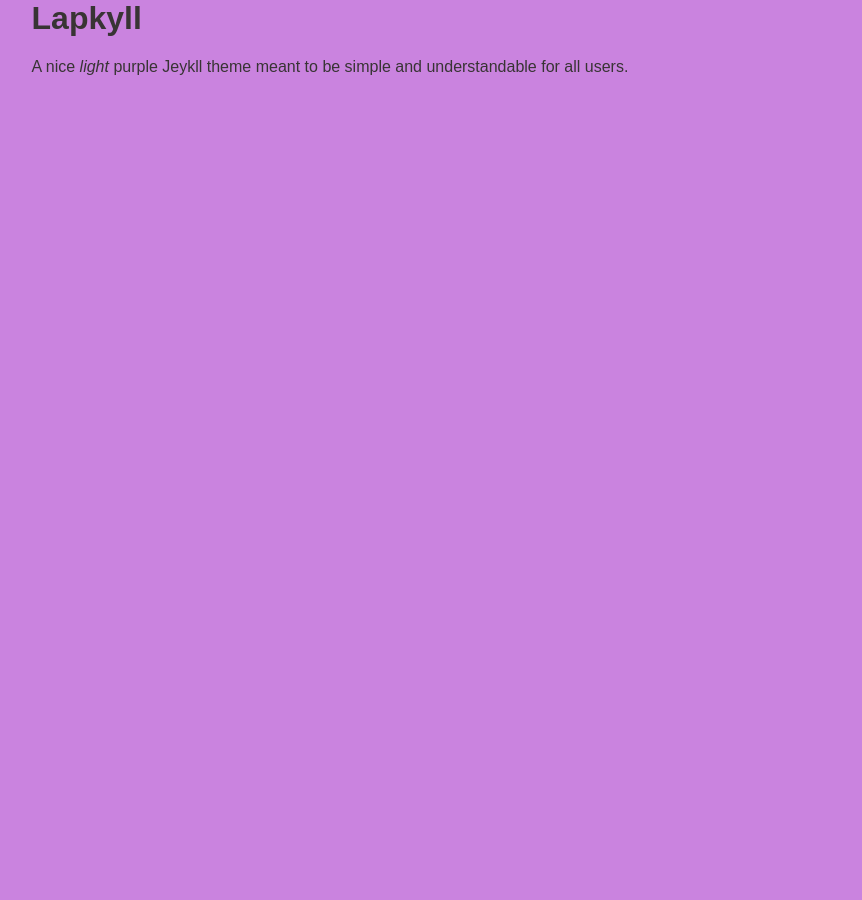
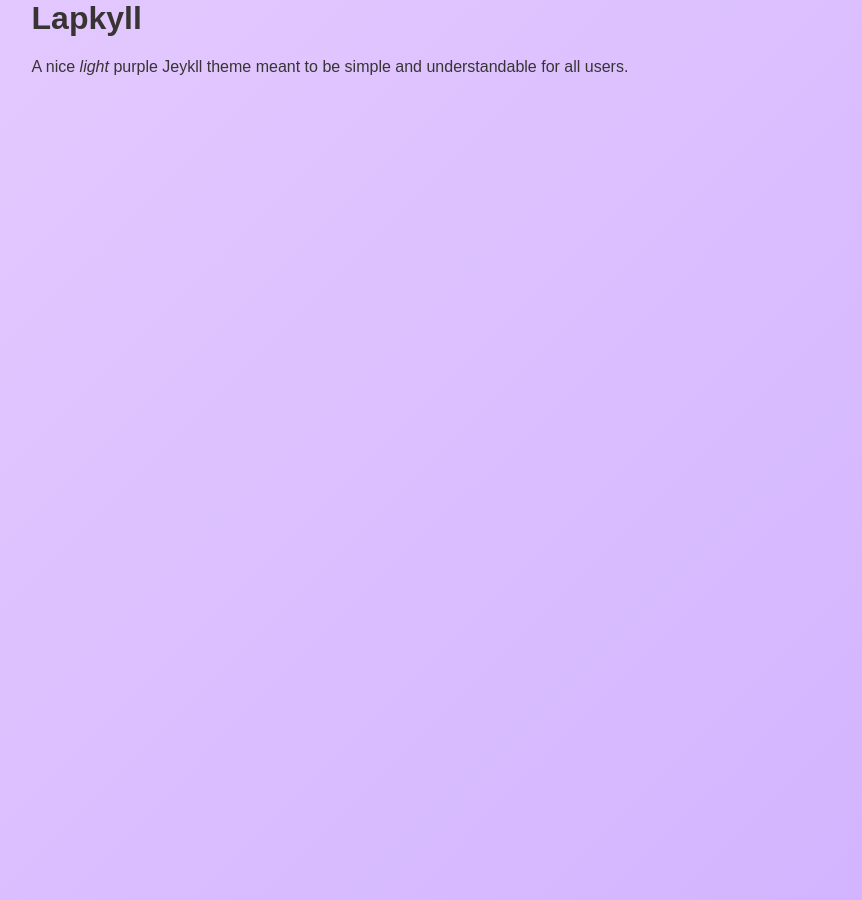
Before and after one commit to LapisGit/Lapkyll, a Jekyll site: the page built from index.md, in a window 1280 px wide. Shown: the whole page, without its empty margins (297-1159 px from the left). Built offline with Jekyll 4.4.1, drawn with Linux system fonts in a browser that asks for light colours.

Commit message:
funny gradient

```diff
--- a/_sass/base.scss
+++ b/_sass/base.scss
@@ -1,7 +1,9 @@
 body {
-  background-color: #b654d4b8;
+  background: linear-gradient(135deg, #e6ccff, #d1b3ff);
   font-family: sans-serif;
   margin: auto;
   max-width: 70ch;
   color: #383434;
+  position: relative;
+  overflow: hidden;
 }
```
